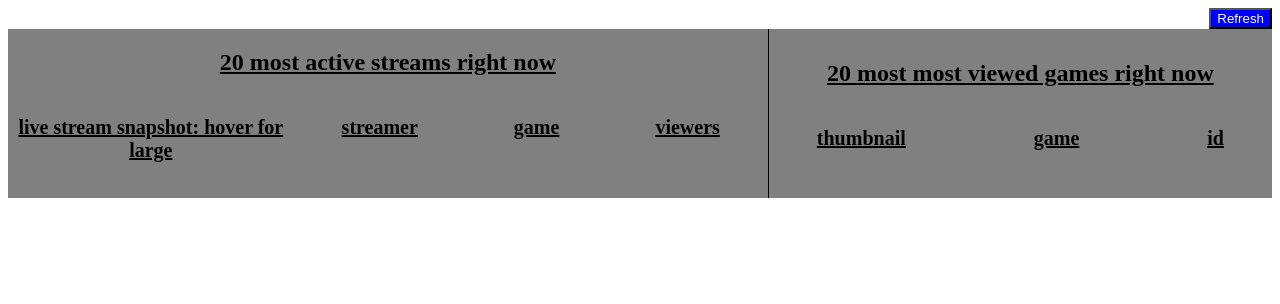
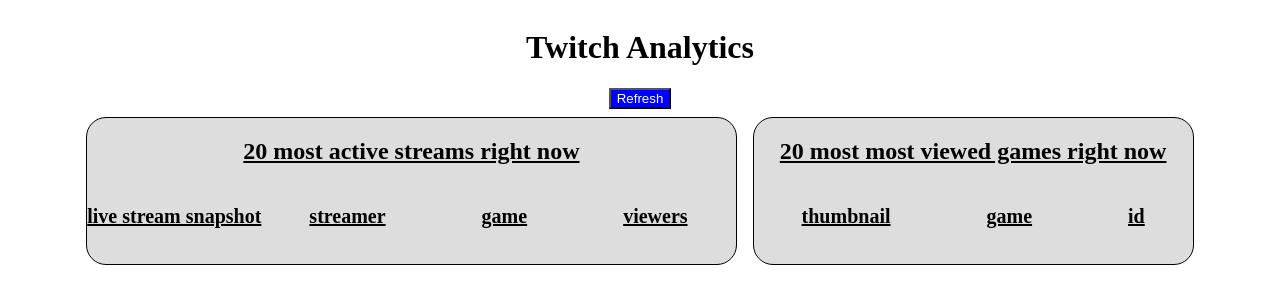
Before and after one commit to mattrbanks/twitch-analytics-site, a website: page index.html in a window 1280 px wide. Drawn offline with Linux system fonts and the light colour scheme; no server answers.

Commit message:
Styled the category containers and page structure a little bit.

```diff
--- a/index.html
+++ b/index.html
@@ -9,17 +9,20 @@
     <link rel="stylesheet" type="text/css" href="./styles/twitch-api.css"></link>
   </head>
   <body>
-    <div id="btn-container">
+    <div id="top-container">
+      <h1>Twitch Analytics</h1>
+    <div>
       <div>
         <button id="refresh-btn">Refresh</button>
       </div>
     </div>
-    <div style="display: flex; justify-content: center; background: grey;">
-      <div style="display: flex; flex-direction: column; justify-content: center; text-align: center;">
+    </div>
+    <div style="display: flex; justify-content: center;">
+      <div id="active-streams" style="display: flex; flex-direction: column; justify-content: center; text-align: center;">
         <h2>20 most active streams right now</h2>
         <div style="display: flex; justify-content: center;">
           <div>
-            <p>live stream snapshot: hover for large</p>
+            <p>live stream snapshot</p>
             <ul id="thumbnail-url" style="list-style: none;"></ul>
           </div>
           <div style="margin: 0 3rem;">
@@ -44,11 +47,11 @@
             <p>thumbnail</p>
             <ul id="container4" style="list-style: none;"></ul>
           </div>
-          <div style="margin: 0 3rem 0 5rem;">
+          <div style="margin: 0 3rem;">
             <p>game</p>
             <ul id="container5" style="list-style: none;"></ul>
           </div>
-          <div style="margin: 0 3rem 0 5rem;">
+          <div style="margin: 0 3rem;">
             <p>id</p>
             <ul id="container6" style="list-style: none;"></ul>
           </div>
--- a/styles/twitch-api.scss
+++ b/styles/twitch-api.scss
@@ -41,14 +41,12 @@
 ul {
   @include flexCenter(column, white);
   padding: 0;
-  // height: 100vh;
-  // width: 15%;
+  background: transparent;
 }
 
 li {
-  // width: 8rem;
-  width: 100%;
-  height: 8rem;
+  width: 8rem;
+  height: 5rem;
 }
 
 p {
@@ -62,8 +60,18 @@
   font-weight: bold;
 }
 
+#active-streams {
+  background: rgb(221, 221, 221);
+  border: solid 1px black;
+  border-radius: 20px;
+  margin: 0.5rem;
+}
+
 #pop-games {
-  border-left: 1px solid $textColor;
+  background: rgb(221, 221, 221);
+  border: solid 1px black;
+  border-radius: 20px;
+  margin: 0.5rem;
 }
 
 img {
@@ -76,10 +84,12 @@
   color: white;
 }
 
-#btn-container {
+#top-container {
   width: 100%;
   display: flex;
-  justify-content: flex-end;
+  justify-content: center;
+  align-items: center;
+  flex-direction: column;
 }
 
 a:link,
```
Also changed, not shown: styles/twitch-api.css, 1 other file.
